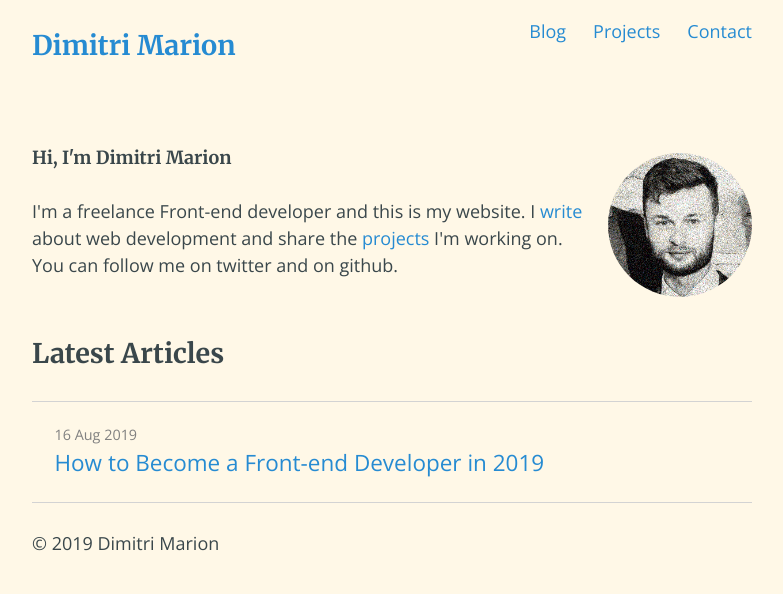
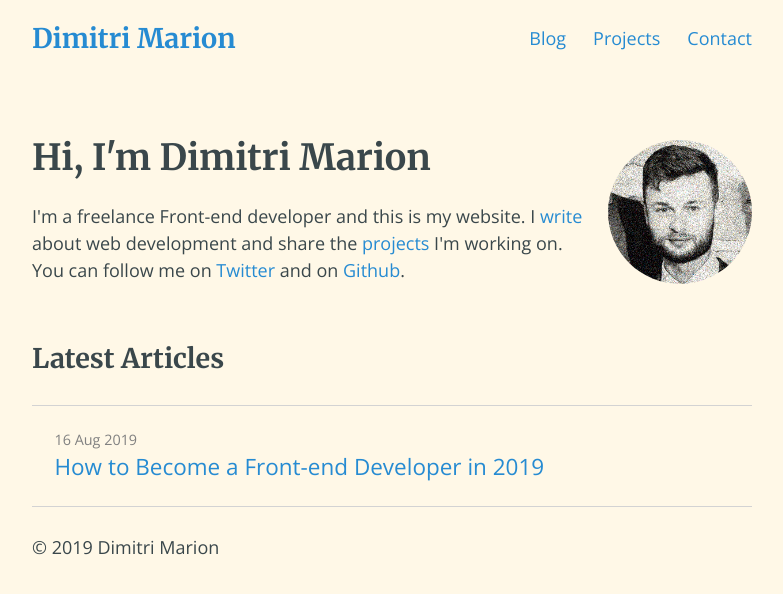
Before and after one commit to dimitrimarion/dimitrimarion.github.io, a Jekyll site: the page built from index.html, in a window 1280 px wide. Shown: the top 594 px of the page, without its empty margins (248-1031 px from the left). Built offline with Jekyll 4.4.1, drawn with Linux system fonts in a browser that asks for light colours.

```diff
--- a/_config.yml
+++ b/_config.yml
@@ -8,3 +8,5 @@ defaults:
       path: ""
     values:
       layout: "default"
+
+excerpt_separator: <!--more-->
--- a/assets/css/styles.css
+++ b/assets/css/styles.css
@@ -46,6 +46,11 @@ img {
 
 .intro {
     margin-bottom: 3em;
+}
+
+.hello {
+    font-size: 2rem;
+    margin-bottom: 0.5em;
 }
 
 @media (min-width: 50em) {
@@ -120,6 +125,7 @@ a:visited {
 
 .nav-menu {
     display: flex;
+    margin: 0;
 }
 
 .nav-menu > :not(:last-child) {
@@ -133,7 +139,7 @@ a:visited {
     }
 }
 
-.main > h2 {
+h2 {
     font-size: 1.5rem;
 }
 
@@ -199,10 +205,6 @@ strong {
     font-weight: 600;
 }
 
-.article h2 {
-    font-size: 1.5rem;
-}
-
 .article h3 {
     font-size: 1.125rem;
     font-weight: 600;
--- a/index.html
+++ b/index.html
@@ -5,11 +5,12 @@ title: Dimitri Marion
 
     <section class="intro">
         <img src="/assets/images/me.png" alt="">
-        <h1 class="h1-heading">Hi, I'm Dimitri Marion</h1>
+        <h1 class="hello">Hi, I'm Dimitri Marion</h1>
         <p>
             I'm a freelance Front-end developer and this is my website. I
-            <a href="#">write</a> about web development and share the <a href="#">projects</a>
-            I'm working on. You can follow me on twitter and on github.
+            <a href="/blog">write</a> about web development and share the <a href="#">projects</a>
+            I'm working on. You can follow me on <a href="https://twitter.com/dimitrimarion">Twitter</a>
+             and on <a href="https://github.com/dimitrimarion">Github</a>.
         </p>
     </section>
 
```
Also changed, not shown: _posts/2019-08-16-how-to-become-front-end-developer.md (+2 -0 lines), blog.html (+5 -5 lines).
